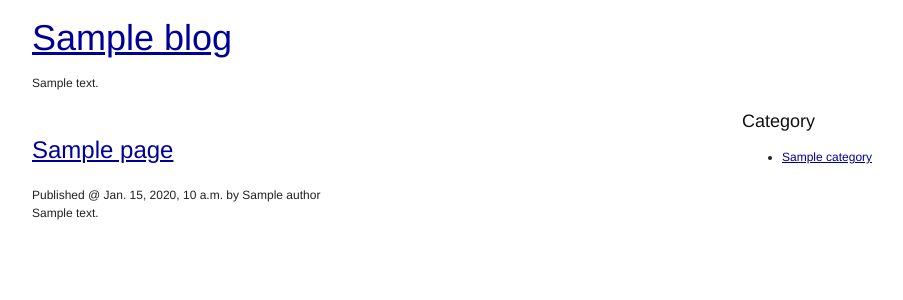
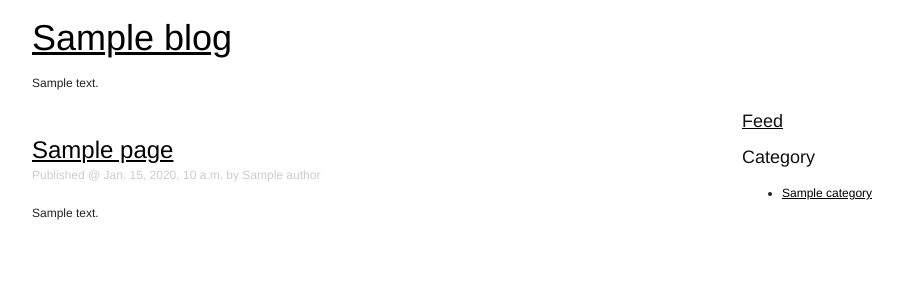
Before and after one commit to dduan/django-sophie, a Django app: template sophie/templates/sophie/entry_list.html in a window 1280 px wide. Shown: the top 300 px of the page, without its empty margins (133-1036 px from the left). Run offline with Django 3.2, Linux system fonts and the light colour scheme; the template is opened without the code that fills it: most values are stand-ins (such as "Sample title", 1, 10 or a date in 2020).

Commit message:
some css

```diff
--- a/sophie/media/css/base.css
+++ b/sophie/media/css/base.css
@@ -5,3 +5,17 @@
 #main-wrapper {
     margin: 20px 0 20px 0;
 }
+
+.entry-meta-info {
+    color: #cccccc;
+    margin-top: -20px;
+    margin-bottom: 20px;
+}
+
+a {
+    color: black;
+}
+
+a:hover {
+    color: red;
+}
--- a/sophie/templates/sophie/sidebar.html
+++ b/sophie/templates/sophie/sidebar.html
@@ -1,3 +1,4 @@
+<div><a href="{% url blog_feed blog_slug=blog.slug %}"><h3>Feed</h3></a></div>
 <h3>Category</h3>
 <ul>
     {% for category in blog.get_categories %}
```
